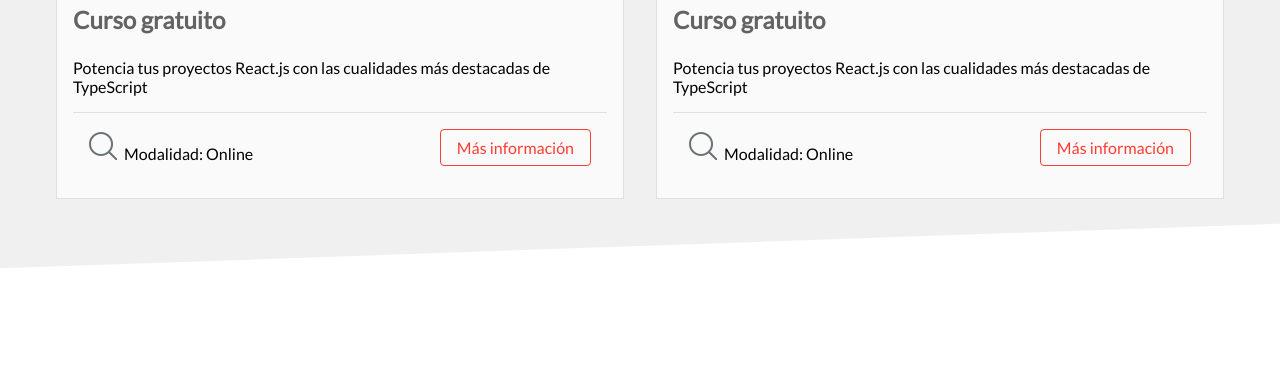
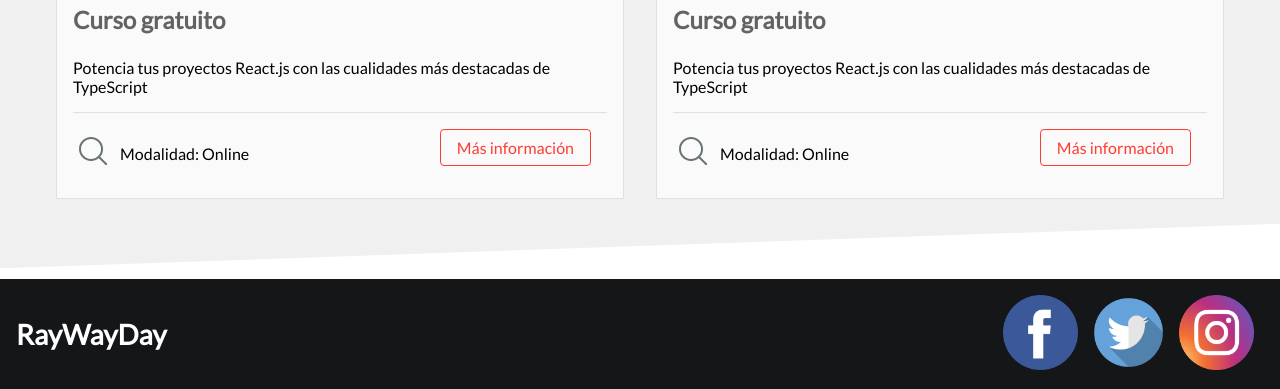
Before and after one commit to CesarArellano/Responsive-Web-Design-Elemental, a plain HTML site: page proyectoFinal/index.html in a window 1280 px wide. Shown: the part 1016-1405 px from the top of the page. Before the commit the page ends 1295 px from the top, so only its background shows below. Drawn offline with Linux system fonts and the light colour scheme.

Commit message:
Proyecto Final Terminado

```diff
--- a/proyectoFinal/assets/scss/components/card.scss
+++ b/proyectoFinal/assets/scss/components/card.scss
@@ -1,6 +1,7 @@
 .card{
     margin-bottom: 2rem;
     border: 1px solid var(--color-border);
+    transition: .4s;
     &__img img{
         display: block;
     }
@@ -21,6 +22,10 @@
         align-items: center;
         justify-content: space-between;
     }
+    &:hover{
+        box-shadow: -4px 5px 5px var(--color-shadow);
+        transition: .6s;
+    }
 }
 .cards-grid{
     @include from(l){
--- /dev/null
+++ b/proyectoFinal/assets/scss/components/footer.scss
@@ -0,0 +1,23 @@
+.main-footer{
+    background: $dark-color;
+    margin-top: 1rem;
+    padding: 1rem;
+    display: flex;
+    align-items: center;
+    justify-content: space-between;
+    color: var(--color-white);
+    &__left{
+        position: relative;
+        top: 0.75rem;
+    }
+    &__img{
+        width: 45px;
+        height: 45px;
+        object-fit: cover;
+        margin-right: 10px;
+        @include from(s){
+            width: 75px;
+            height: 75px;
+        }
+    }
+}
--- a/proyectoFinal/assets/scss/components/icon.scss
+++ b/proyectoFinal/assets/scss/components/icon.scss
@@ -1,9 +1,11 @@
 [class*=icon-]::before{
     content:"";
     display: inline-block;
-    margin-right: .25rem;
     width: 1.75rem;
     height: 1.75rem;
+    position: relative;
+    top:5px;
+    right:10px
 }
 .icon-location::before{
     background: url('../img/icon-magnifying.svg');
--- a/proyectoFinal/assets/scss/config/variables.scss
+++ b/proyectoFinal/assets/scss/config/variables.scss
@@ -14,6 +14,8 @@ $breakpoints: (
     --color-first: #007BDF;
     --color-border: #DFE0E0;
     --color-alert: #FF3C32;
+    --color-white: #FFF;
+    --color-shadow: #999999;
 }
 
 // Variables de apilamiento (z-index)
--- a/proyectoFinal/assets/scss/styles.scss
+++ b/proyectoFinal/assets/scss/styles.scss
@@ -7,5 +7,6 @@
 @import "components/card";
 @import "components/icon";
 @import "components/button";
+@import "components/footer";
 @import "base/base";
 @import "theme/theme";
--- a/proyectoFinal/index.html
+++ b/proyectoFinal/index.html
@@ -82,7 +82,16 @@
             </div>
         </section>
     </main>
-    <footer class="main-footer"></footer>
+    <footer class="main-footer">
+        <div class="main-footer__left">
+            <h2>RayWayDay</h2>
+        </div>
+        <div class="main-footer__right">
+            <img class="main-footer__img" src="assets/img/facebook.png" alt="Icono Facebook">
+            <img class="main-footer__img" src="assets/img/twitter.png" alt="Icono Twitter">
+            <img class="main-footer__img" src="assets/img/instagram.png" alt="Icono Instagram">
+        </div>
+    </footer>
     <script src="assets/js/script.js"></script>
 </body>
 </html>
```
Also changed, not shown: proyectoFinal/assets/css/components/footer.css (added), proyectoFinal/assets/css/components/icon.css, proyectoFinal/assets/css/styles.css, proyectoFinal/assets/img/facebook.png (added), proyectoFinal/assets/img/instagram.png (added), proyectoFinal/assets/img/twitter.png (added).
